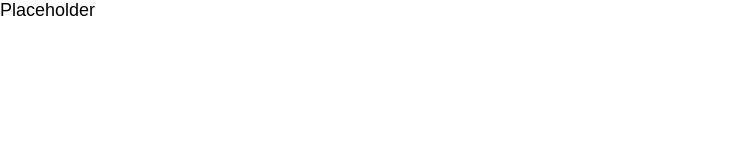
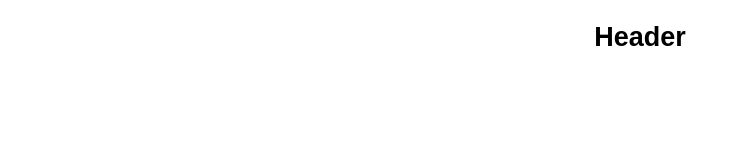
Before and after one commit to ooloo-io/github-flow-rmuho16, a website: page src/index.html in a window 1280 px wide. Shown: the whole page, without its empty margins (0-748 px from the left). Drawn offline with nearby package versions, Linux system fonts and the light colour scheme.

Commit message:
header (#1)
Add header markup

```diff
--- a/src/index.html
+++ b/src/index.html
@@ -13,6 +13,6 @@
 </head>
 
 <body>
-  Placeholder
+<h2 style="text-align: center">Header</h2>
 </body>
 </html>
```
Lines whose indentation alone changed are shown as unchanged.
